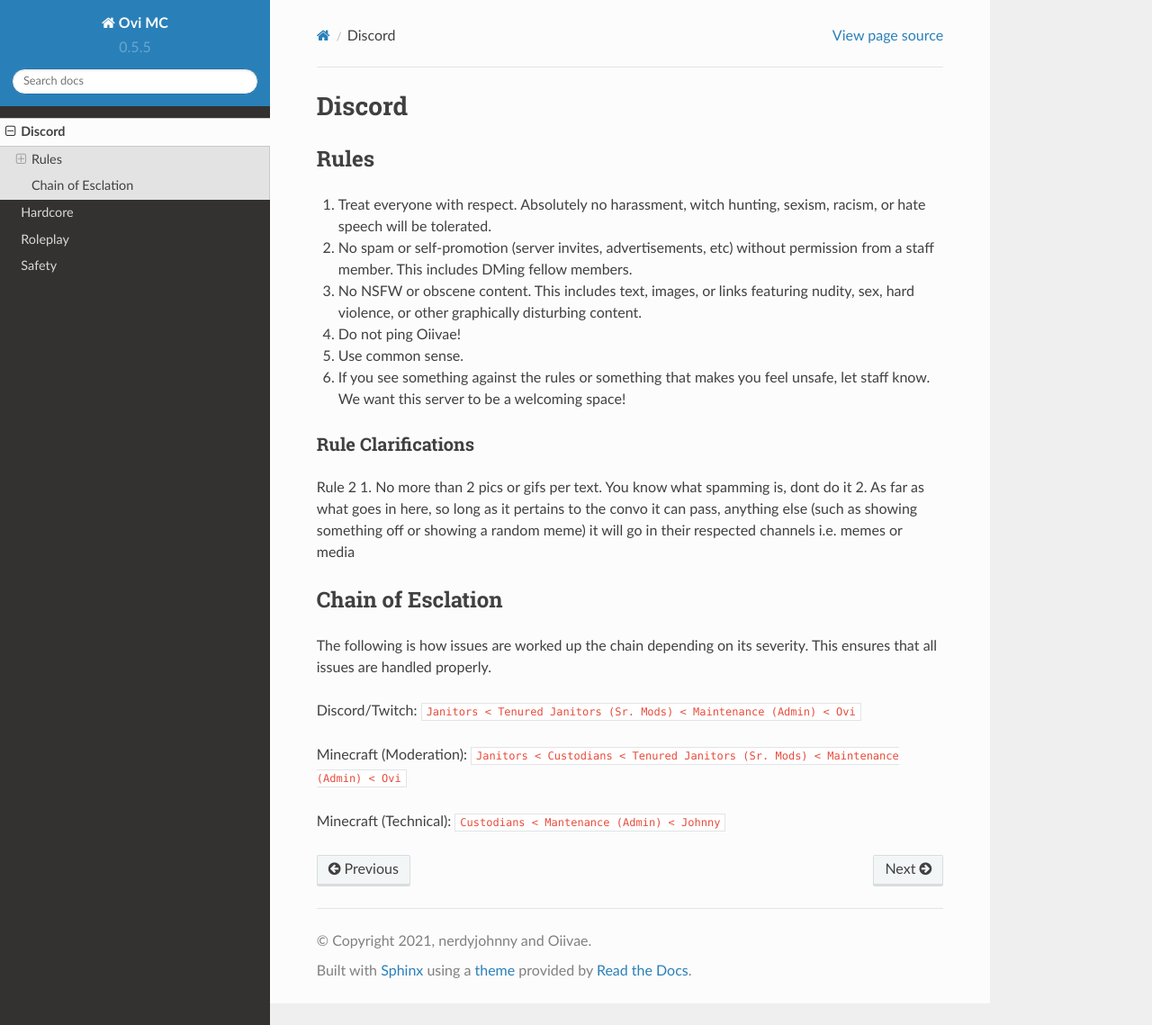
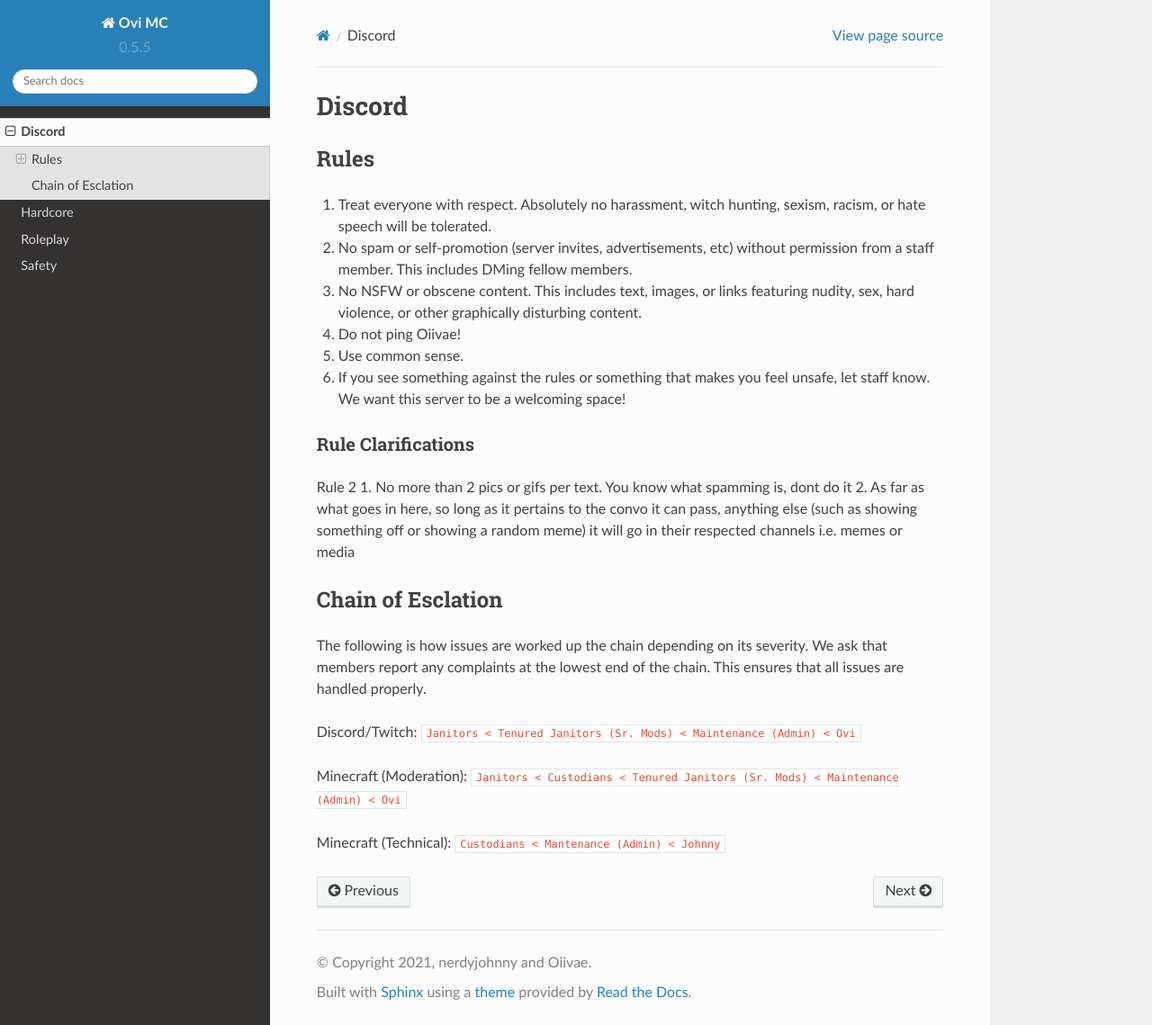
Before and after one commit to nerdyjohnny/ovidoc, a Sphinx documentation site: the page built from docs/source/discord.rst, in a window 1280 px wide and 1139 px high. Shown: the whole window at 90% size. Built offline with Sphinx 7.4.7 and the Read the Docs theme 2.0.0, drawn with Linux system fonts in a browser that asks for light colours.

Commit message:
Update discord.rst

```diff
--- a/docs/source/discord.rst
+++ b/docs/source/discord.rst
@@ -19,7 +19,7 @@
 
 Chain of Esclation
 ----------
-The following is how issues are worked up the chain depending on its severity. This ensures that all issues are handled properly.
+The following is how issues are worked up the chain depending on its severity. We ask that members report any complaints at the lowest end of the chain. This ensures that all issues are handled properly.
 
 Discord/Twitch: ``Janitors < Tenured Janitors (Sr. Mods) < Maintenance (Admin) < Ovi``
 
```
